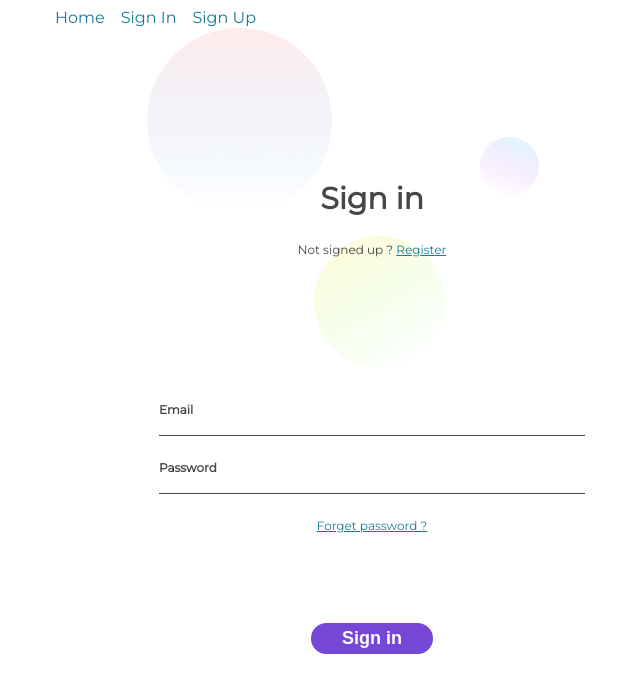
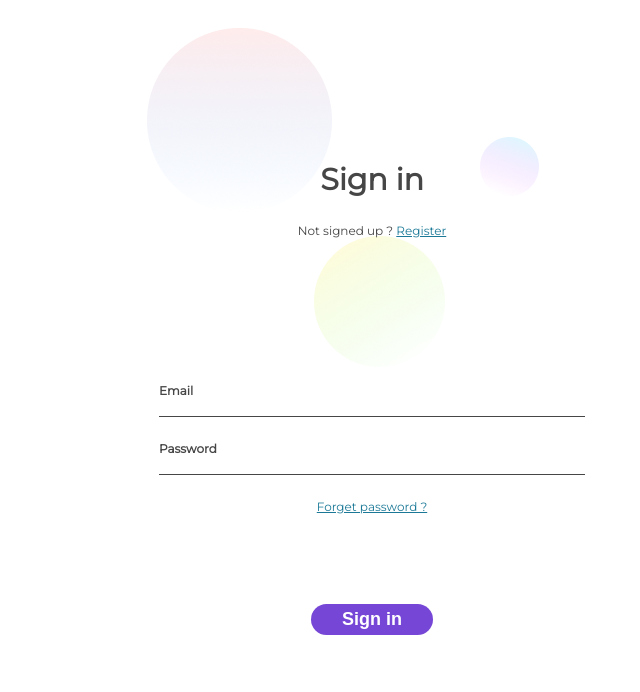
Before and after one commit to MoityAnthony/Design_System_2, a Vue app: page / in a window 1280 px wide. Shown: the top 692 px of the page, without its empty margins (268-908 px from the left). Built offline with nearby package versions, Linux system fonts and the light colour scheme.

Commit message:
fix nav style

```diff
--- a/src/App.vue
+++ b/src/App.vue
@@ -28,14 +28,7 @@
   }
 }
 nav{
-  a{
-    color: $blue;
-    text-decoration: none;
-    padding: 8px;
-  }
-  a:focus{
-    border-bottom: 1px solid $blue;
-  }
+  display: none;
 }
 
 </style>
```
